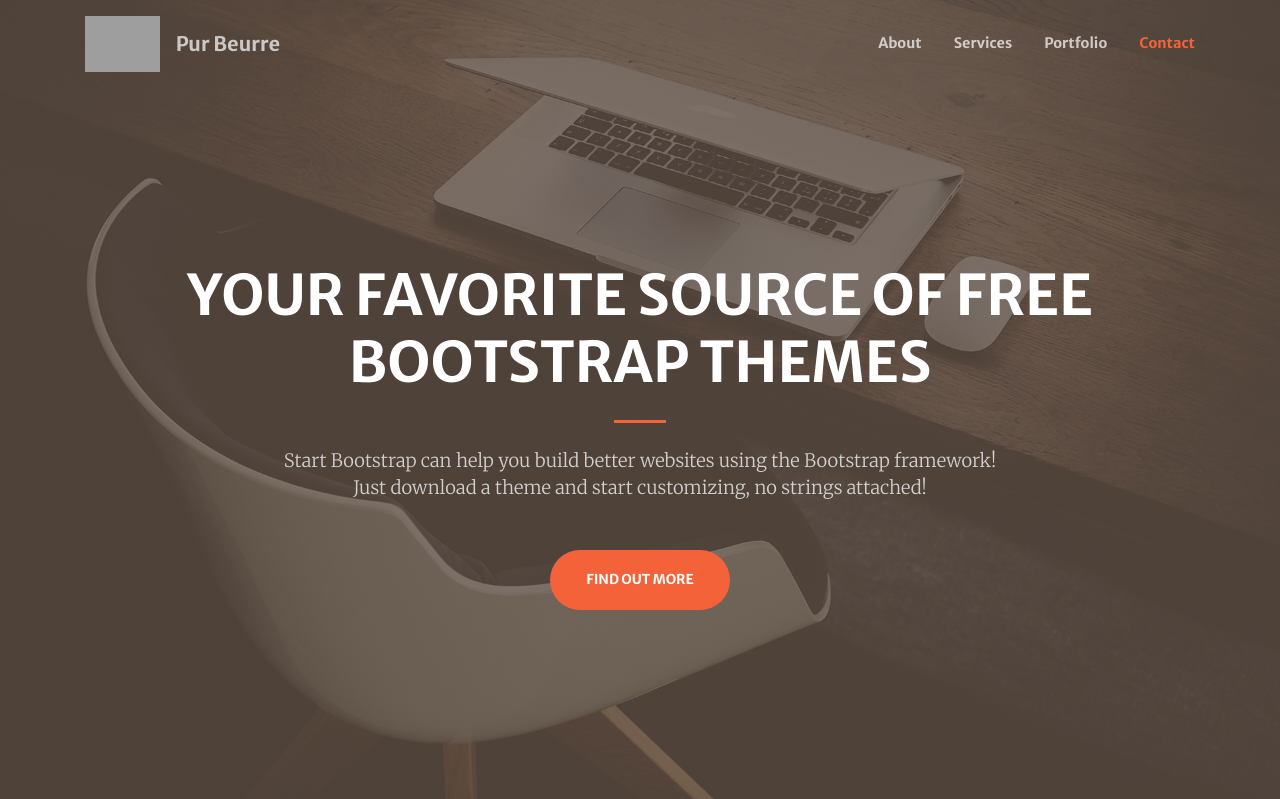
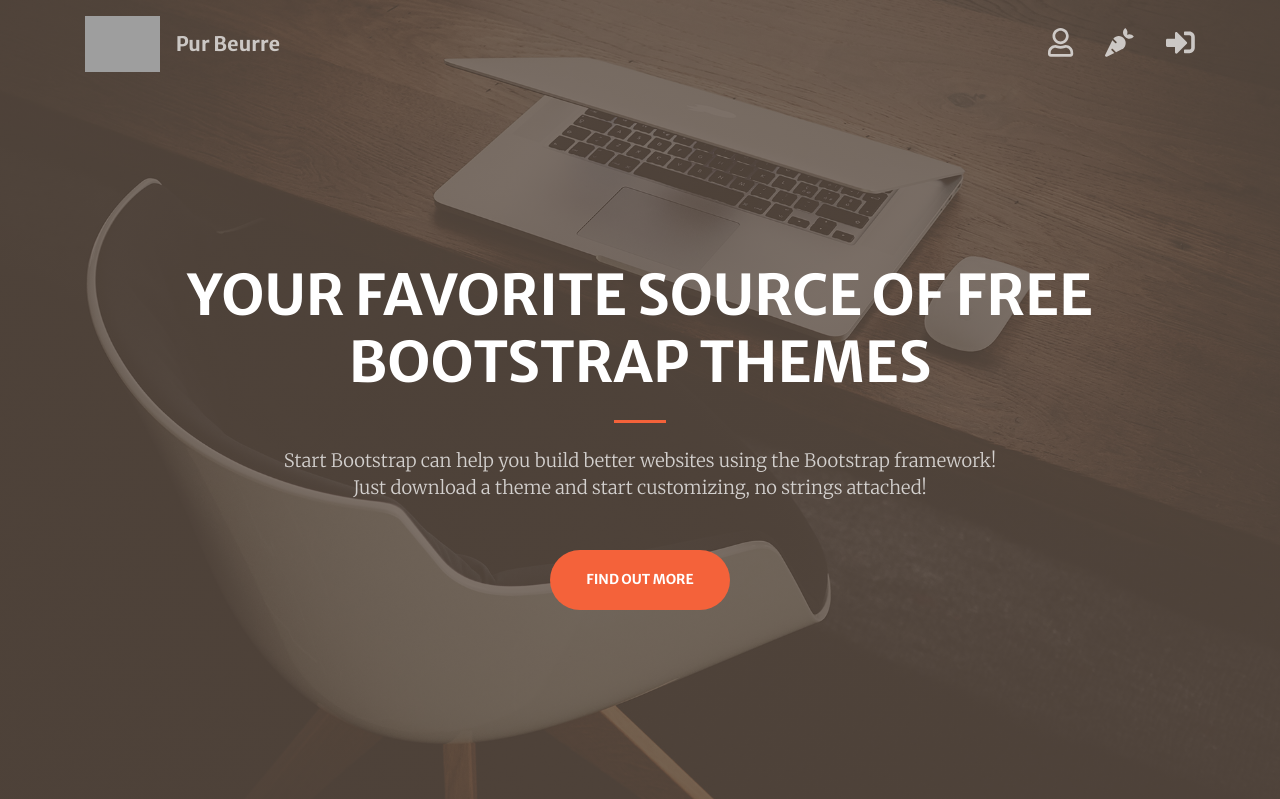
Before and after one commit to GuillaumeOj/Pur-Beurre, a Django app: page / in a window 1280 px wide. Shown: the top 799 px of the page. Run offline with Django 3.2, Linux system fonts and the light colour scheme; style sheets or scripts are compiled from the project's sources; some libraries are stand-ins or nearby versions; grey boxes are pictures that could not be loaded.

Commit message:
Add icons on right in the navbar

```diff
--- a/templates/base.html
+++ b/templates/base.html
@@ -36,14 +36,21 @@
 				aria-label="Toggle navigation"><span class="navbar-toggler-icon"></span></button>
 			<div class="collapse navbar-collapse" id="navbarResponsive">
 				<ul class="navbar-nav ml-auto my-2 my-lg-0">
-					<li class="nav-item"><a class="nav-link js-scroll-trigger"
-							href="#about">About</a></li>
-					<li class="nav-item"><a class="nav-link js-scroll-trigger"
-							href="#services">Services</a></li>
-					<li class="nav-item"><a class="nav-link js-scroll-trigger"
-							href="#portfolio">Portfolio</a></li>
-					<li class="nav-item"><a class="nav-link js-scroll-trigger"
-							href="#contact">Contact</a></li>
+					<li class="nav-item">
+						<a class="nav-link" href="#">
+							<i class="far fa-user fa-2x"></i>
+						</a>
+					</li>
+					<li class="nav-item">
+						<a class="nav-link" href="#">
+							<i class="fas fa-carrot fa-2x"></i>
+						</a>
+					</li>
+					<li class="nav-item">
+						<a class="nav-link" href="#">
+							<i class="fas fa-sign-in-alt fa-2x"></i>
+						</a>
+					</li>
 				</ul>
 			</div>
 		</div>
```
